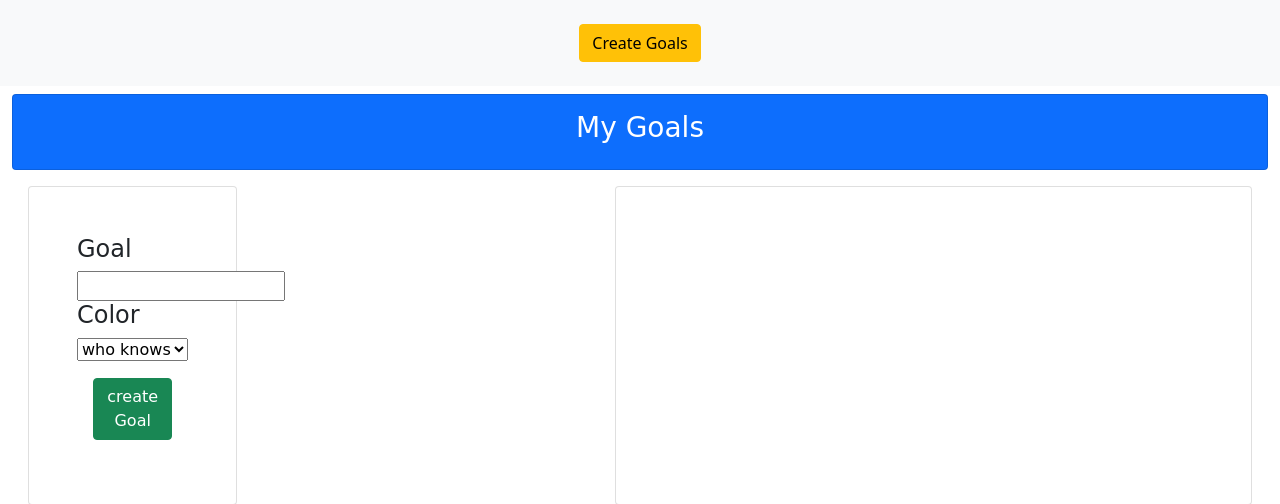
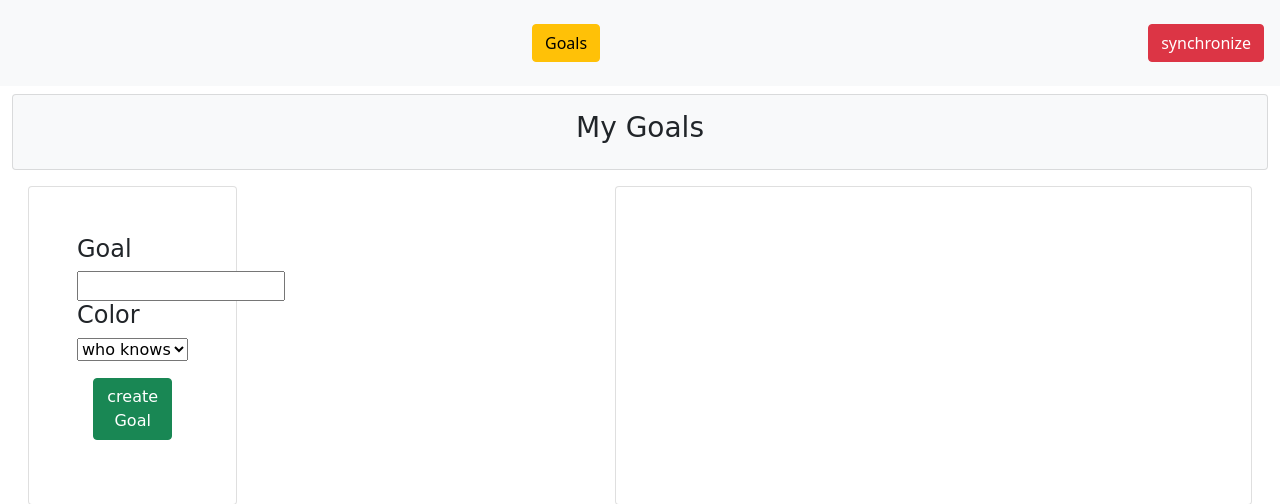
Before and after one commit to Dominik2812/django_google_calendar_milestones, a Django app: page / in a window 1280 px wide. Shown: the top 504 px of the page. Run offline with Django 3.2, Linux system fonts and the light colour scheme; data that the repository does not hold is empty.

Commit message:
added simplyfied SynchronizeView

```diff
--- a/DjangoMileStones/urls.py
+++ b/DjangoMileStones/urls.py
@@ -20,11 +20,5 @@ from milestones_app import views
 urlpatterns = [
     path("admin/", admin.site.urls),
     path("", views.GoalsView.as_view(), name="goals"),
-    path("/delete/<int:pk>", views.DeleteGoalView.as_view(), name="deleteGoal"),
-    path("/detail/<int:pk>", views.MilestoneShowView.as_view(), name="detailGoal"),
-    path(
-        "/create/<int:pk>", views.MilestoneCreateView.as_view(), name="createMilestone"
-    ),
-    # path("/synchronize/<int:pk>", views.SynchronizeView.as_view(), name="synchronize"),
     path("milestones", include("milestones_app.urls"), name="milestones"),
 ]
--- a/milestones_app/models.py
+++ b/milestones_app/models.py
@@ -37,7 +37,7 @@ class Milestone(models.Model):
         max_length=2000,
         null=True,
         blank=True,
-        default="Why I chose this to be my first Milestone:",
+        default="any Note?",
     )
 
     start = models.DateTimeField(null=True, blank=True, default = datetime.datetime.utcnow().isoformat())
--- a/milestones_app/urls.py
+++ b/milestones_app/urls.py
@@ -3,5 +3,13 @@ from . import views
 
 app_name = "milestones_app"
 urlpatterns = [
-    path("/delete/<int:pk>", views.DeleteMileStoneView.as_view(), name="deleteMileStone"),
+    path("/delete/<int:pk>", views.DeleteGoalView.as_view(), name="delete_goal"),
+    path("/detail/<int:pk>", views.MilestoneShowView.as_view(), name="detail_goal"),
+    path("/delete/milestone/<int:pk>", views.DeleteMileStoneView.as_view(), name="delete_milestone"),
+    path(
+        "/create/<int:pk>", views.MilestoneCreateView.as_view(), name="create_milestone"
+    ),
+
+    path("/synchronize", views.SynchronizeView.as_view(), name="synchronize"),
+
 ]
--- a/milestones_app/views.py
+++ b/milestones_app/views.py
@@ -1,5 +1,6 @@
 # Libs to interact with Google Calendar
 from __future__ import print_function
+from django.http.response import HttpResponse
 from googleapiclient.discovery import build
 from google_auth_oauthlib.flow import InstalledAppFlow
 
@@ -13,6 +14,7 @@ import string
 # Django Libs
 from django.shortcuts import render
 from django.urls import reverse
+from django.http import HttpResponseRedirect
 from django.views.generic.list import BaseListView
 from django.views.generic import DeleteView
 from django.views.generic.edit import (
@@ -123,8 +125,6 @@ class GoalsView(BaseCreateView, BaseListView, TemplateResponseMixin):
     def get(self, request, *args, **kwargs):
         formView = BaseCreateView.get(self, request, *args, **kwargs)
         listView = BaseListView.get(self, request, *args, **kwargs)
-        # print(request)
-        # print(args, kwargs)
         formData = formView.context_data["form"]  # form to create  a goal
         listData = listView.context_data["object_list"]  # list of all goals
 
@@ -152,14 +152,11 @@ class GoalsView(BaseCreateView, BaseListView, TemplateResponseMixin):
         return render(
             request,
             self.template_name,
-            {"goal_form": formData, "goals": listData},
+            {
+                "goal_form": formData,
+                "goals": listData,
+            },
         )
-
-
-# Used as a parent class for the MilestoneView
-class CreateMileStone(CreateView):
-    model = Milestone
-    form_class = MileStoneForm
 
 
 # This view lists all milestones of a chosen goal. milestones can be created here.
@@ -169,11 +166,11 @@ class MilestoneShowView(BaseDetailView, TemplateResponseMixin):
 
     # Create a success_url that includes a variable; here the id of the goal
     def get_success_url(self):
-        return reverse("detailGoal", kwargs={"pk": self.object.goal.id})
+        return reverse("milestones_app:detail_goal", kwargs={"pk": self.object.goal.id})
 
     # Process the request
     def get(self, request, *args, **kwargs):
-        print("----------------------------Show")
+
         goal_detail_view = BaseDetailView.get(self, request, *args, **kwargs)
         goal_detail_data = goal_detail_view.context_data["object"]
         goals_list_data = Goal.objects.all()
@@ -181,30 +178,36 @@ class MilestoneShowView(BaseDetailView, TemplateResponseMixin):
         # Assign a google calendar event_id to the objects in the database
         for milestone in goal_detail_data.milestones.all():
             milestone.color_id = goal_detail_data.color_id
-            # if milestone.g_id == None:
-            #     milestone.g_id = self.generate_event_id()
-            #     milestone.save()
+
         return render(
             request,
             self.template_name,
             {
-                # "milestone_form": create_milestone_form_data,
                 "goal": goal_detail_data,
                 "goals": [element for element in list(goals_list_data)],
             },
         )
 
 
+# Used as a parent class for the MilestoneCreateView
+class CreateMilestone(CreateView):
+    model = Milestone
+    form_class = MileStoneForm
+
+
 # This view lists all milestones of a chosen goal. milestones can be created here.
 class MilestoneCreateView(
-    EventManipulation, CreateMileStone, BaseDetailView, TemplateResponseMixin
+    EventManipulation, CreateMilestone, BaseDetailView, TemplateResponseMixin
 ):
+
     model = Goal
     template_name = "milestones_app/create_milestone.html"
 
     # Create a success_url that includes a variable; here the id of the goal
     def get_success_url(self):
-        return reverse("createMilestone", kwargs={"pk": self.object.goal.id})
+        return reverse(
+            "milestones_app:create_milestone", kwargs={"pk": self.object.goal.id}
+        )
 
     # Create an evevnt_id for Google Calendar
     def generate_event_id(self):
@@ -219,17 +222,15 @@ class MilestoneCreateView(
 
     # Process the request
     def get(self, request, *args, **kwargs):
-        print("Create......................................")
-        formView = CreateMileStone.get(self, request, *args, **kwargs)
-        detailView = BaseDetailView.get(self, request, *args, **kwargs)
-        formData = formView.context_data["form"]
-        print(request)
 
-        listData = detailView.context_data["object"]
+        form_view = CreateMilestone.get(self, request, *args, **kwargs)
+        detail_view = BaseDetailView.get(self, request, *args, **kwargs)
+        form_data = form_view.context_data["form"]
+        list_data = detail_view.context_data["object"]
 
         # Assign a google calendar event_id to the objects in the database
-        for milestone in listData.milestones.all():
-            milestone.color_id = listData.color_id
+        for milestone in list_data.milestones.all():
+            milestone.color_id = list_data.color_id
             if milestone.g_id == None:
                 milestone.g_id = self.generate_event_id()
                 title, text, start, end, g_id, color_id = (
@@ -246,8 +247,23 @@ class MilestoneCreateView(
         return render(
             request,
             self.template_name,
-            {"milestone_form": formData, "goal": listData},
+            {
+                "milestone_form": form_data,
+                "goal": list_data,
+            },
         )
+
+    def post(self, request, *args, **kwargs):
+
+        if (
+            self.get_form_kwargs()["data"]["start"]
+            > self.get_form_kwargs()["data"]["end"]
+        ):
+            return HttpResponse(
+                "the start data mjust be earlier than the enddate go back and fix that. "
+            )
+        self.object = None
+        return super().post(request, *args, **kwargs)
 
 
 class DeleteGoalView(EventManipulation, DeleteView):
@@ -255,11 +271,9 @@ class DeleteGoalView(EventManipulation, DeleteView):
     success_url = "/"
 
     def get(self, request, *args, **kwargs):
-        print(Goal.objects.get(id=kwargs["pk"]).milestones.all())
         adhered_milestones = [
             stone.g_id for stone in Goal.objects.get(id=kwargs["pk"]).milestones.all()
         ]
-        # print(adhered_milestones)
         for g_id in adhered_milestones:
             if g_id in self.get_events():
                 self.delete_event(g_id)
@@ -270,65 +284,29 @@ class DeleteMileStoneView(EventManipulation, DeleteView):
     model = Milestone
 
     def get_success_url(self):
-        return reverse("detailGoal", kwargs={"pk": self.object.goal.id})
+        return reverse("milestones_app:detail_goal", kwargs={"pk": self.object.goal.id})
 
     def get(self, request, *args, **kwargs):
-        # print("delete", self, request, args, kwargs, kwargs["pk"])
-        # print([stone.g_id for stone in Milestone.objects.all()])
-        # print(Milestone.objects.get(id=kwargs["pk"]).g_id)
         g_id = Milestone.objects.get(id=kwargs["pk"]).g_id
         if g_id in self.get_events():
             self.delete_event(g_id)
         return self.post(request, *args, **kwargs)
 
 
-# #######################################################################
-# Views, interacting with objects of local database
-# #######################################################################
+# Calling this SynchronizeView will be neccessary if you deleteted an event directly on Google Calendar.
+# Events that cannot be found in google calendar will be deleted from the database.
 
-# Calling this view projects all milestones from the database to Google Calendar. Events that cannot be found in the database will be deleted.
-# class SynchronizeView(EventManipulation, MilestoneShowView):
-#     def synchronize(self):
-#         db_milestones = Milestone.objects.all()
-#         google_milestones = self.get_events()
+class SynchronizeView(EventManipulation, GoalsView):
+    def synchronize(self):
+        db_milestones = Milestone.objects.all()
+        google_milestones = self.get_events()
 
-#         Send the milestone from database to google calendar
-#         if len(db_milestones) > len(google_milestones):
-#             for milestone in db_milestones:
-#                 if str(milestone.g_id) not in google_milestones:
-#                     title, text, start, end, g_id, color_id = (
-#                         str(milestone.title),
-#                         str(milestone.text),
-#                         milestone.start,
-#                         milestone.end,
-#                         str(milestone.g_id),
-#                         str(milestone.color_id),
-#                     )
-#                     goal = str(milestone.goal)
-#                     self.create_event(goal, title, text, start, end, g_id, color_id)
+        # Delete all events in database that are not in google calendar
+        db_milestones = [str(milestone.g_id) for milestone in db_milestones]
+        for milestone in db_milestones:
+            if milestone not in google_milestones:
+                Milestone.objects.get(g_id=milestone).delete()
 
-#         Delete all events in google calendar that are not in teh database
-#         else:
-#             Filter  out the google calendar ids
-#             db_milestones = [str(milestone.g_id) for milestone in db_milestones]
-#             for milestone in google_milestones:
-#                 if milestone not in db_milestones:
-#                     self.delete_event(milestone)
-
-#     def get(self, request, *args, **kwargs):
-#         formView = CreateMileStone.get(self, request, *args, **kwargs)
-#         detailView = BaseDetailView.get(self, request, *args, **kwargs)
-#         formData = formView.context_data["form"]
-#         listData = detailView.context_data["object"]
-#         for milestone in listData.milestones.all():
-#             milestone.color_id = listData.color_id
-#             if milestone.g_id == None:
-#                 milestone.g_id = self.generate_event_id()
-#                 milestone.save()
-#         self.synchronize()
-
-#         return render(
-#             request,
-#             self.template_name,
-#             {"milestone_form": formData, "goal": listData},
-#         )
+    def get(self, request, *args, **kwargs):
+        self.synchronize()
+        return HttpResponseRedirect(reverse("goals"))
--- a/templates/milestones_app/detail_goal.html
+++ b/templates/milestones_app/detail_goal.html
@@ -1,6 +1,6 @@
 <div class=" card d-flex flex-column w-100 m-3">
     {% if goal %}
-    <div class="card bg-primary text-white p-3 text-center">
+    <div class="card bg-light p-3 text-center">
         <h1>
             Milestones of {{goal.title}}
         </h1>
--- a/templates/milestones_app/goal_list.html
+++ b/templates/milestones_app/goal_list.html
@@ -2,13 +2,13 @@
     {% for goal in goals %}
     <div class="card d-flex flex-row justify-content-between mb-5">
         <div class="card d-flex flex-column justify-content-between p-3 m-3">
-            <form action="{% url 'detailGoal' pk=goal.id %}">
+            <form action="{% url 'milestones_app:detail_goal' pk=goal.id %}">
                 <button type="submit" class="btn btn-info w-100 m-1 ">Show Milestones </button>
             </form>
-            <form action="{% url 'createMilestone' pk=goal.id %}">
+            <form action="{% url 'milestones_app:create_milestone' pk=goal.id %}">
                 <button type="submit" class="btn btn-success w-100 m-1">Create Milestones </button>
             </form>
-            <form action="{% url 'deleteGoal' pk=goal.id %}">
+            <form action="{% url 'milestones_app:delete_goal' pk=goal.id %}">
                 <button type="submit" class="btn btn-danger w-100 m-1">Delete</button>
             </form>
         </div>
@@ -17,7 +17,6 @@
                 <h1> {{ goal.title }} </h1>
             </div>
         </div>
-
     </div>
     {% endfor %}
 </div>
--- a/templates/milestones_app/goals.html
+++ b/templates/milestones_app/goals.html
@@ -1,7 +1,7 @@
 {% extends "start.html" %}
 
 {% block body_block %}
-<div class="card bg-primary text-white mt-2 p-3 h-25 text-center">
+<div class="card bg-light mt-2 p-3 h-25 text-center">
     <h3>
         My Goals
     </h3>
--- a/templates/milestones_app/milestones_list.html
+++ b/templates/milestones_app/milestones_list.html
@@ -1,10 +1,11 @@
-<div class="col-md-10 m-3 justify-content-start">
+<div class="col-md-6 m-3 justify-content-start">
     {% for stone in  goal.milestones.all %}
 
     <div class="card d-flex flex-column w-100 text-center m-3" style="background-color: {{ goal.color_code }};">
         <div class="card-title d-flex flex-row justify-content-between">
             <h2>{{stone.title}}</h2>
-            <form action="{% url 'milestones_app:deleteMileStone' pk=stone.id %}">
+
+            <form action="{% url 'milestones_app:delete_milestone' pk=stone.id %}">
                 <button type="submit" class="btn btn-danger">Delete</button>
             </form>
         </div>
--- a/templates/start.html
+++ b/templates/start.html
@@ -21,23 +21,24 @@
 <body>
 
 
-    <nav class="navbar navbar-expand-lg navbar-light bg-light justify-content-center">
-        <div class="navbar-nav">
-            <div class="navbar-nav align-items-center ml-auto">
+    <nav class="navbar navbar-expand-lg navbar-light bg-light justify-content-between">
+        <div>
+            {% if milestone_form %}
+            <form action="{% url 'milestones_app:detail_goal' pk=goal.id %}" class="m-2">
+                <button type="submit" class="btn btn-dark  m-1 "> back to {{ goal.title }}</button>
+            </form>
+            {% endif %}
 
-                <!-- <a class="nav-item nav-link" href="{% url 'goals' %}"> My Goals</a> -->
-                <form action="{% url 'goals' %}">
-                    <button type="submit" class="btn btn-warning m-3">Create Goals</button>
-                </form>
+        </div>
 
-                {% if milestone_form %}
-                <form action="{% url 'detailGoal' pk=goal.id %}" class="m-2">
-                    <button type="submit" class="btn btn-dark  m-1 "> back to Goal </button>
-                </form>
-                {% endif %}
 
-            </div>
-        </div>
+        <form action="{% url 'goals' %}">
+            <button type="submit" class="btn btn-warning m-3">Goals</button>
+        </form>
+        <form action="{% url 'milestones_app:synchronize' %}">
+            <button type="submit" class="btn btn-danger m-3">synchronize</button>
+        </form>
+
     </nav>
 
 
```
Also changed, not shown: pics/calendar.png, pics/create_goals.png, pics/create_milestones.png, pics/goals.png (deleted), pics/list_milestones.png (deleted), pics/milestones.png (deleted).
